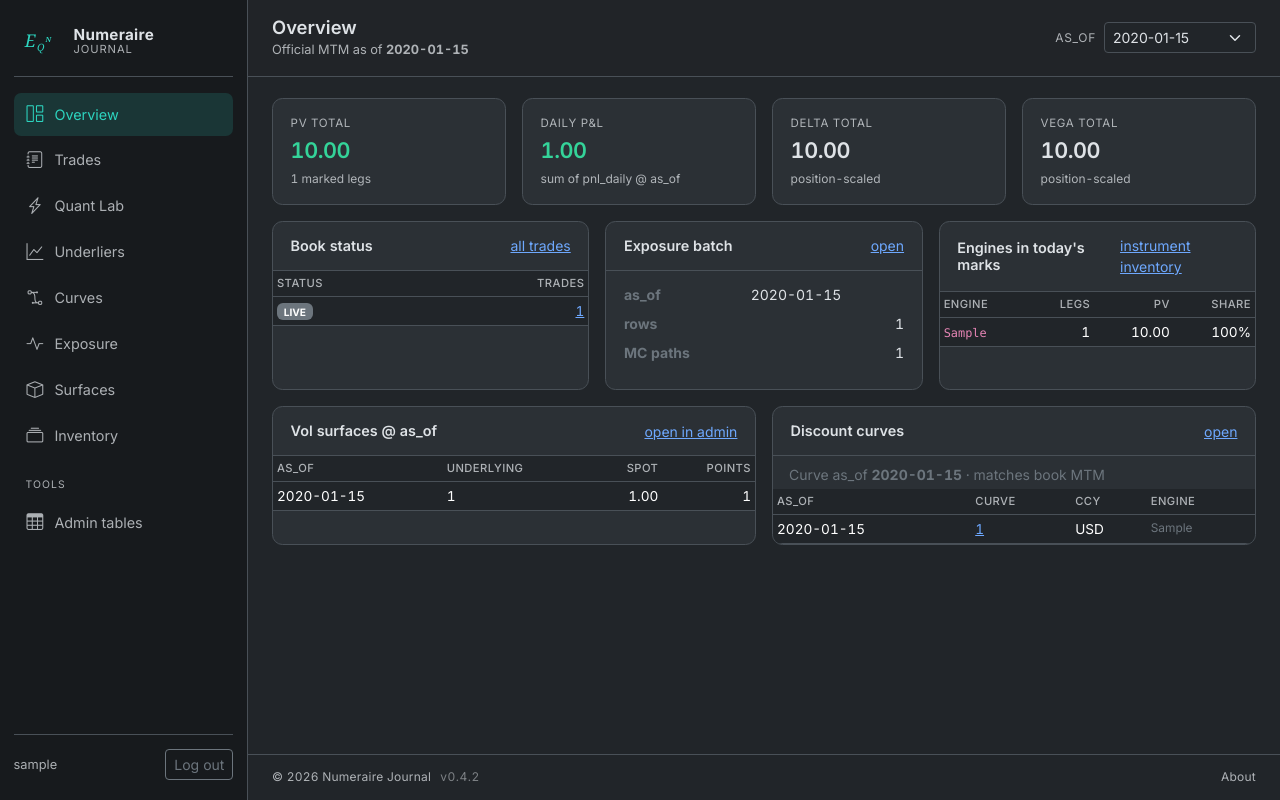
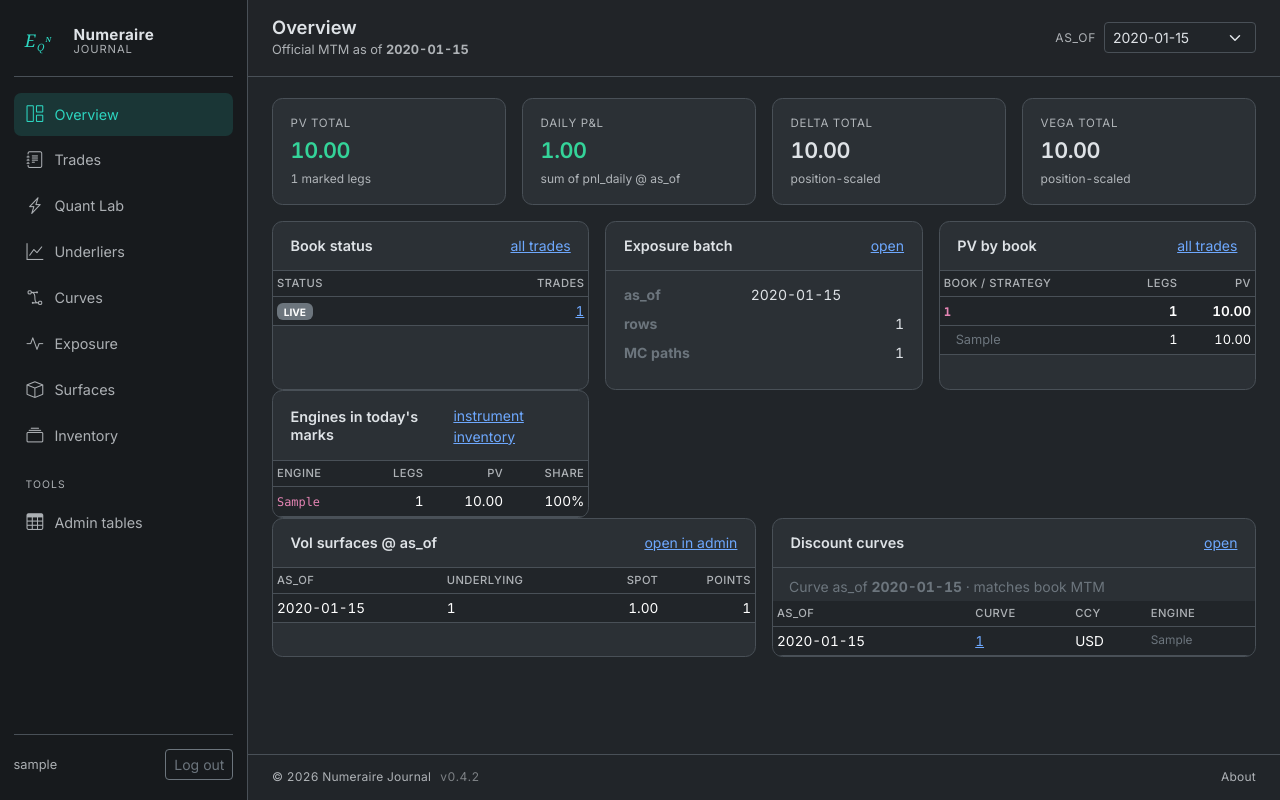
Before and after one commit to krzysiekbienias/numeraire, a Django app: page / in a window 1280 px wide. Run offline with Django 5.2, Linux system fonts and the light colour scheme; a user stored in the database is signed in; tables that the repository leaves empty hold one stand-in row (values such as "Sample post").

Commit message:
feat(journal): add book and strategy breakdown to dashboard.

```diff
--- a/web/journal/views.py
+++ b/web/journal/views.py
@@ -154,7 +154,8 @@ class DashboardView(TemplateView):
                 vega_total=Sum('vega_total'),
                 theta_total=Sum('theta_total'),
             ) if mtm is not None else {},
-            'engines': self._engines_breakdown(mtm) if mtm is not None else [],
+            'engines': self._mtm_breakdown(mtm, 'pricing_engine') if mtm is not None else [],
+            'books': self._books_breakdown(mtm) if mtm is not None else [],
             'trade_status': list(
                 Trade.objects.order_by()
                 .values('status')
@@ -172,19 +173,46 @@ class DashboardView(TemplateView):
         }
 
     @staticmethod
-    def _engines_breakdown(mtm):
-        """Per-engine legs + PV for the selected as_of; share is by leg count."""
+    def _mtm_breakdown(mtm, group_field: str):
+        """Per-group legs + PV for the selected as_of; share is by leg count."""
+        key = group_field.rsplit('__', 1)[-1]
         rows = list(
             mtm.order_by()
-            .values('pricing_engine')
+            .values(group_field)
             .annotate(legs=Count('pk'), pv_total=Sum('pv_total'))
-            .order_by('-legs', 'pricing_engine')
+            .order_by('-legs', group_field)
         )
         total_legs = sum(int(r['legs'] or 0) for r in rows)
         for row in rows:
+            if group_field != key:
+                row[key] = row.pop(group_field)
             legs = int(row['legs'] or 0)
             row['share'] = (100.0 * legs / total_legs) if total_legs else 0.0
         return rows
+
+    @classmethod
+    def _books_breakdown(cls, mtm):
+        """Book totals with nested strategy_type rows (legs + PV)."""
+        books = cls._mtm_breakdown(mtm, 'trade__portfolio_id')
+        for book in books:
+            book.pop('share', None)
+        strat_rows = list(
+            mtm.order_by()
+            .values('trade__portfolio_id', 'trade__strategy_type')
+            .annotate(legs=Count('pk'), pv_total=Sum('pv_total'))
+            .order_by('trade__portfolio_id', '-legs', 'trade__strategy_type')
+        )
+        by_book: dict[str, list] = {}
+        for row in strat_rows:
+            book_id = row['trade__portfolio_id']
+            by_book.setdefault(book_id, []).append({
+                'strategy_type': row['trade__strategy_type'],
+                'legs': int(row['legs'] or 0),
+                'pv_total': row['pv_total'],
+            })
+        for book in books:
+            book['strategies'] = by_book.get(book['portfolio_id'], [])
+        return books
 
 
 class TradeListView(ListView):
--- a/web/static/css/journal.css
+++ b/web/static/css/journal.css
@@ -281,6 +281,15 @@ body {
   color: var(--bs-secondary-color);
   font-weight: 500;
   border-bottom-color: var(--bs-border-color);
+}
+
+.nj-book-row td {
+  font-weight: 600;
+}
+
+.nj-strategy-row td {
+  font-size: 0.8rem;
+  border-top-style: dashed;
 }
 
 .nj-num {
--- a/web/templates/base.html
+++ b/web/templates/base.html
@@ -11,7 +11,7 @@
   <link href="https://cdn.jsdelivr.net/npm/bootstrap@5.3.3/dist/css/bootstrap.min.css" rel="stylesheet"
         integrity="sha384-QWTKZyjpPEjISv5WaRU9OFeRpok6YctnYmDr5pNlyT2bRjXh0JMhjY6hW+ALEwIH" crossorigin="anonymous">
   <link href="https://cdn.jsdelivr.net/npm/bootstrap-icons@1.11.3/font/bootstrap-icons.min.css" rel="stylesheet">
-  <link href="{% static 'css/journal.css' %}?v=12" rel="stylesheet">
+  <link href="{% static 'css/journal.css' %}?v=13" rel="stylesheet">
   {% block extra_head %}{% endblock %}
 </head>
 <body>
--- a/web/templates/journal/about.html
+++ b/web/templates/journal/about.html
@@ -12,7 +12,7 @@
   <link href="https://cdn.jsdelivr.net/npm/bootstrap@5.3.3/dist/css/bootstrap.min.css" rel="stylesheet"
     integrity="sha384-QWTKZyjpPEjISv5WaRU9OFeRpok6YctnYmDr5pNlyT2bRjXh0JMhjY6hW+ALEwIH" crossorigin="anonymous">
   <link href="https://cdn.jsdelivr.net/npm/bootstrap-icons@1.11.3/font/bootstrap-icons.min.css" rel="stylesheet">
-  <link href="{% static 'css/journal.css' %}?v=12" rel="stylesheet">
+  <link href="{% static 'css/journal.css' %}?v=13" rel="stylesheet">
 </head>
 
 <body>
--- a/web/templates/journal/dashboard.html
+++ b/web/templates/journal/dashboard.html
@@ -135,6 +135,52 @@
     <div class="col-lg-4">
       <div class="nj-panel">
         <div class="nj-panel-head">
+          <h2>PV by book</h2>
+          <a class="small" href="{% url 'journal:trade_list' %}">all trades</a>
+        </div>
+        <div class="nj-panel-body tight">
+          {% if books %}
+            <table class="table table-sm mb-0">
+              <thead>
+                <tr>
+                  <th>Book / strategy</th>
+                  <th class="nj-num">Legs</th>
+                  <th class="nj-num">PV</th>
+                </tr>
+              </thead>
+              <tbody>
+                {% for b in books %}
+                  <tr class="nj-book-row">
+                    <td><code>{{ b.portfolio_id }}</code></td>
+                    <td class="nj-num">{{ b.legs }}</td>
+                    <td class="nj-num {% if b.pv_total and b.pv_total < 0 %}nj-pnl-neg{% elif b.pv_total and b.pv_total > 0 %}nj-pnl-pos{% endif %}">
+                      {% if b.pv_total != None %}{{ b.pv_total|nj_num:2 }}{% else %}—{% endif %}
+                    </td>
+                  </tr>
+                  {% for s in b.strategies %}
+                    <tr class="nj-strategy-row">
+                      <td class="ps-3 text-secondary">{{ s.strategy_type }}</td>
+                      <td class="nj-num">{{ s.legs }}</td>
+                      <td class="nj-num {% if s.pv_total and s.pv_total < 0 %}nj-pnl-neg{% elif s.pv_total and s.pv_total > 0 %}nj-pnl-pos{% endif %}">
+                        {% if s.pv_total != None %}{{ s.pv_total|nj_num:2 }}{% else %}—{% endif %}
+                      </td>
+                    </tr>
+                  {% endfor %}
+                {% endfor %}
+              </tbody>
+            </table>
+          {% else %}
+            <div class="nj-empty">No marked books on this as_of.</div>
+          {% endif %}
+        </div>
+      </div>
+    </div>
+  </div>
+
+  <div class="row g-3">
+    <div class="col-lg-4">
+      <div class="nj-panel">
+        <div class="nj-panel-head">
           <h2>Engines in today's marks</h2>
           <a class="small" href="{% url 'journal:inventory' %}">instrument inventory</a>
         </div>
@@ -168,7 +214,9 @@
         </div>
       </div>
     </div>
+  </div>
 
+  <div class="row g-3">
     <div class="col-lg-6">
       <div class="nj-panel">
         <div class="nj-panel-head">
--- a/web/templates/registration/login.html
+++ b/web/templates/registration/login.html
@@ -11,7 +11,7 @@
   <link href="https://fonts.googleapis.com/css2?family=Inter:wght@400;500;600;700&display=swap" rel="stylesheet">
   <link href="https://cdn.jsdelivr.net/npm/bootstrap@5.3.3/dist/css/bootstrap.min.css" rel="stylesheet"
     integrity="sha384-QWTKZyjpPEjISv5WaRU9OFeRpok6YctnYmDr5pNlyT2bRjXh0JMhjY6hW+ALEwIH" crossorigin="anonymous">
-  <link href="{% static 'css/journal.css' %}?v=12" rel="stylesheet">
+  <link href="{% static 'css/journal.css' %}?v=13" rel="stylesheet">
 </head>
 
 <body>
```
